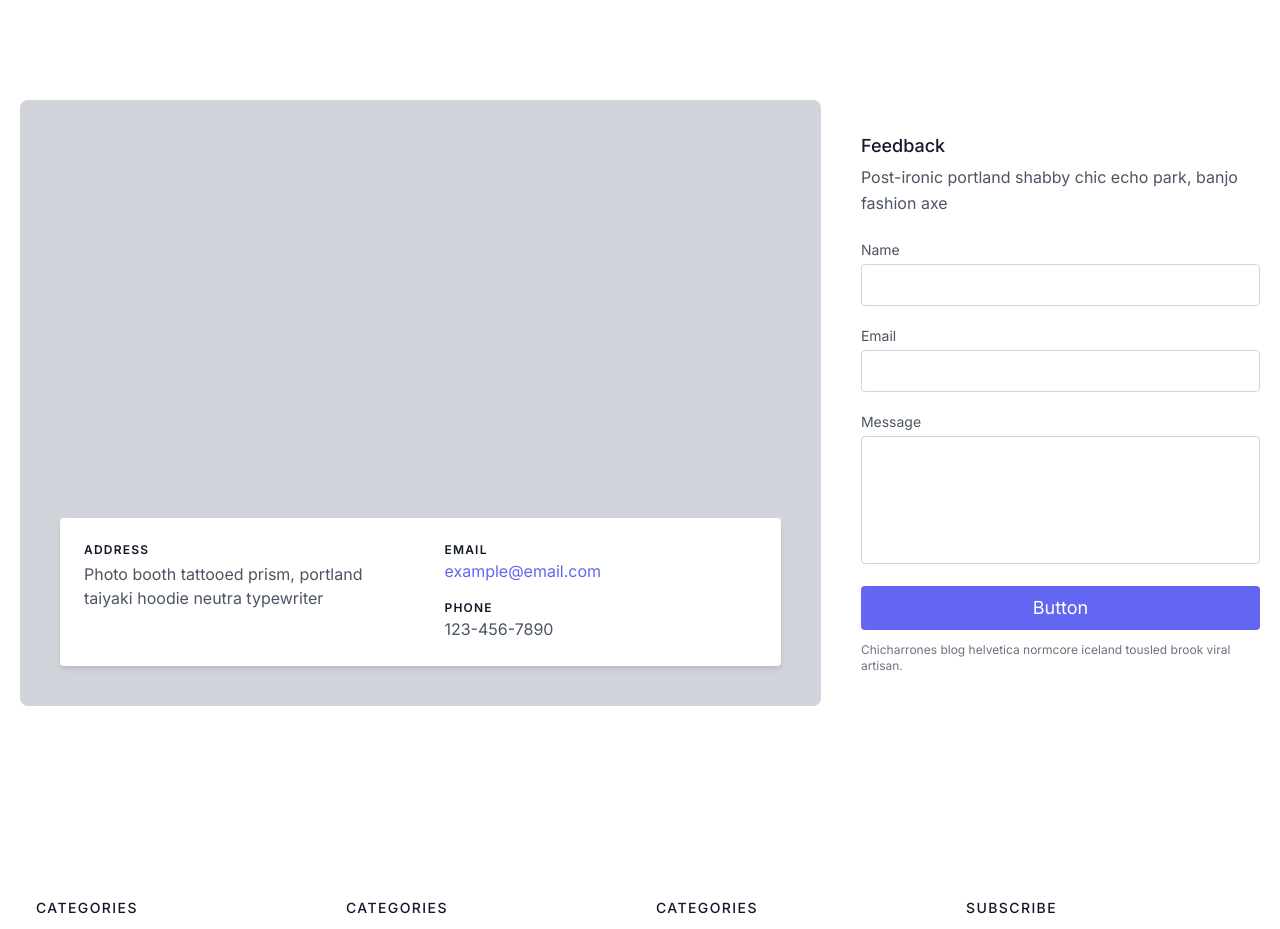
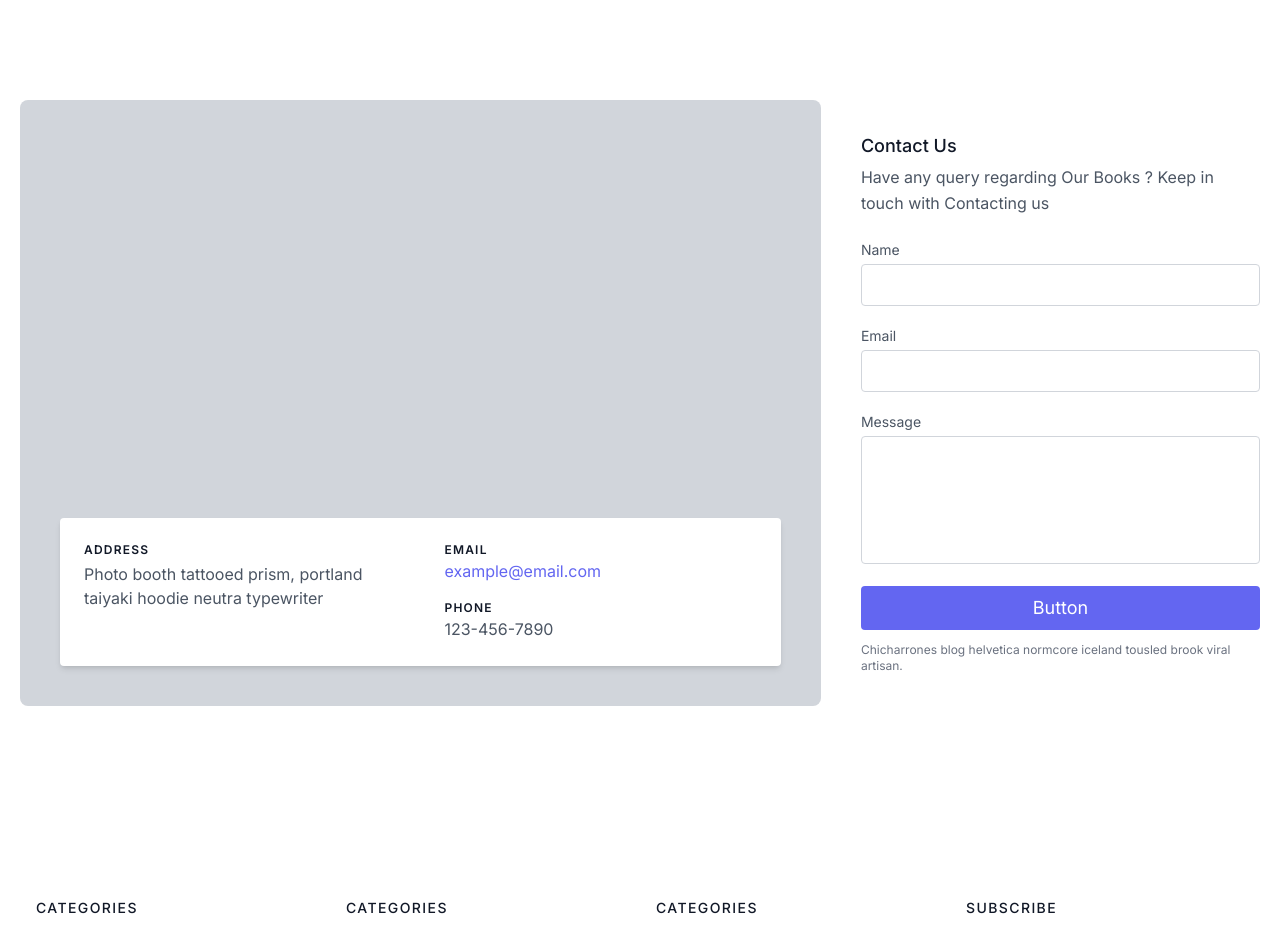
Before and after one commit to divyang1507/orangebooks, a Next.js app: page / in a window 1280 px wide. Shown: the part 2280-3209 px from the top of the page. Built offline with nearby package versions, Linux system fonts and the light colour scheme.

Commit message:
contact form required

```diff
--- a/src/app/components/Contact.jsx
+++ b/src/app/components/Contact.jsx
@@ -33,10 +33,11 @@ const Contact = () => {
           </div>
           <div className="lg:w-1/3 md:w-1/2 bg-white flex flex-col md:ml-auto w-full md:py-8 mt-8 md:mt-0">
             <h2 className="text-gray-900 text-lg mb-1 font-medium title-font">
-              Feedback
+              Contact Us
             </h2>
             <p className="leading-relaxed mb-5 text-gray-600">
-              Post-ironic portland shabby chic echo park, banjo fashion axe
+              Have any query regarding Our Books ? Keep in touch with Contacting
+              us
             </p>
             <div className="relative mb-4">
               <label htmlFor="name" className="leading-7 text-sm text-gray-600">
@@ -46,6 +47,7 @@ const Contact = () => {
                 type="text"
                 id="name"
                 name="name"
+                required
                 className="w-full bg-white rounded border border-gray-300 focus:border-indigo-500 focus:ring-2 focus:ring-indigo-200 text-base outline-none text-gray-700 py-1 px-3 leading-8 transition-colors duration-200 ease-in-out"
               />
             </div>
@@ -60,6 +62,7 @@ const Contact = () => {
                 type="email"
                 id="email"
                 name="email"
+                required
                 className="w-full bg-white rounded border border-gray-300 focus:border-indigo-500 focus:ring-2 focus:ring-indigo-200 text-base outline-none text-gray-700 py-1 px-3 leading-8 transition-colors duration-200 ease-in-out"
               />
             </div>
@@ -73,6 +76,7 @@ const Contact = () => {
               <textarea
                 id="message"
                 name="message"
+                required
                 className="w-full bg-white rounded border border-gray-300 focus:border-indigo-500 focus:ring-2 focus:ring-indigo-200 h-32 text-base outline-none text-gray-700 py-1 px-3 resize-none leading-6 transition-colors duration-200 ease-in-out"
               ></textarea>
             </div>
```
